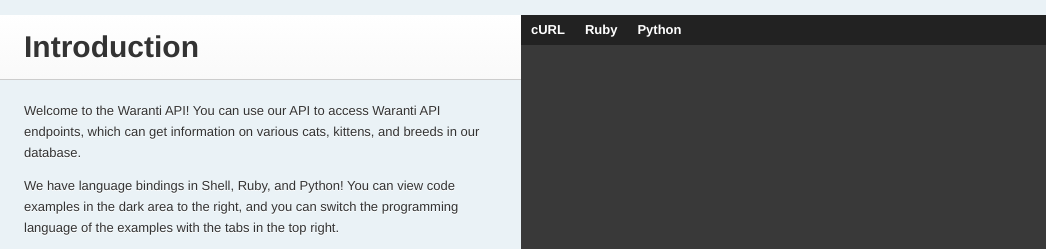
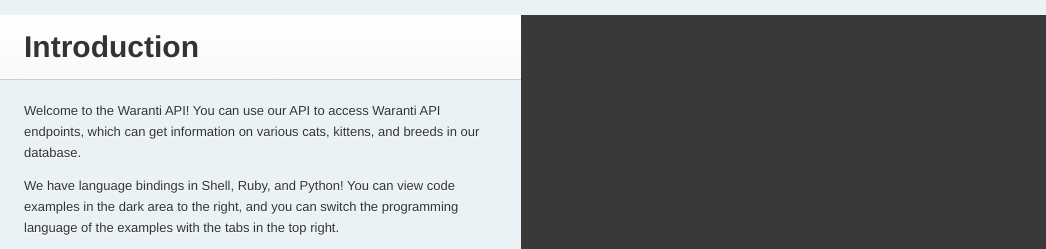
Before and after one commit to waranti/docs, a plain HTML site: page index.html in a window 1280 px wide. Shown: the top 249 px of the page, 234-1280 px from the left. Drawn offline with nearby package versions, Linux system fonts and the light colour scheme; files that its build step writes are made by us from their sources; files whose address does not match are found by name.

Commit message:
Update index.html

```diff
--- a/index.html
+++ b/index.html
@@ -247,11 +247,7 @@
 </table>
         </div>
       <div class="dark-box">
-          <div class="lang-selector">
-              <a href="#" data-language-name="shell"> cURL</a>
-              <a href="#" data-language-name="ruby"> Ruby</a>
-              <a href="#" data-language-name="python"> Python</a>
-          </div>
+
       </div>
     </div>
   </body>
```
